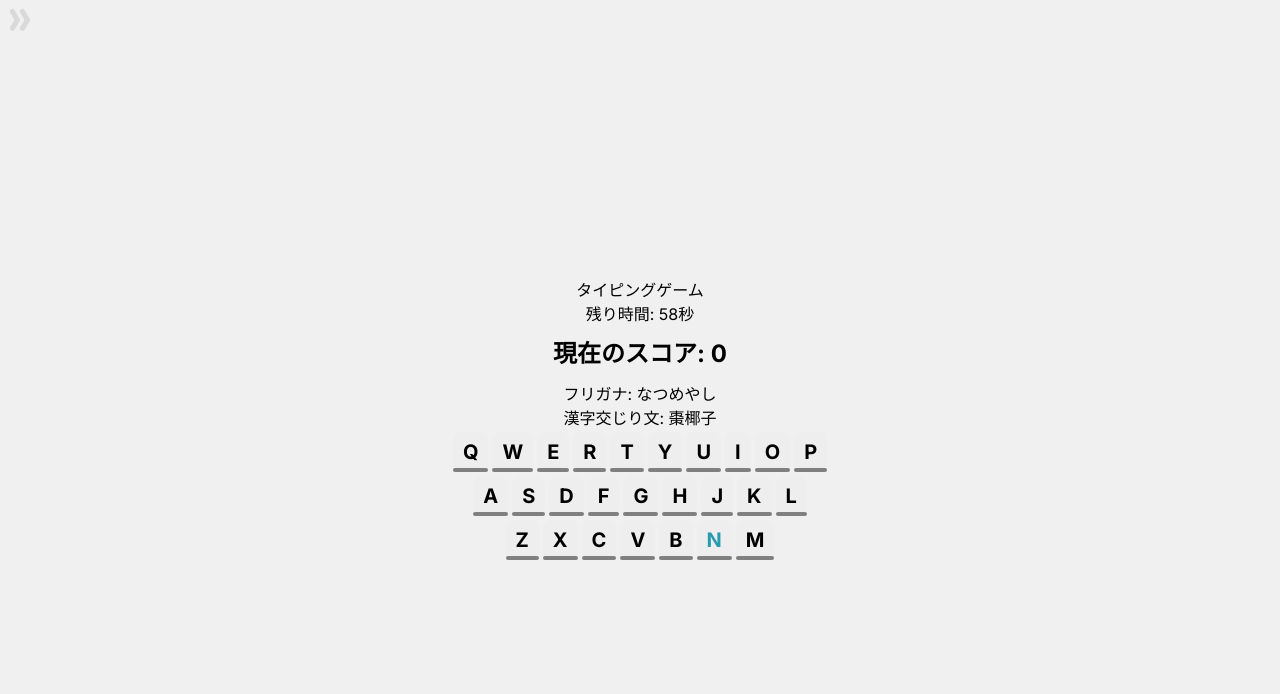
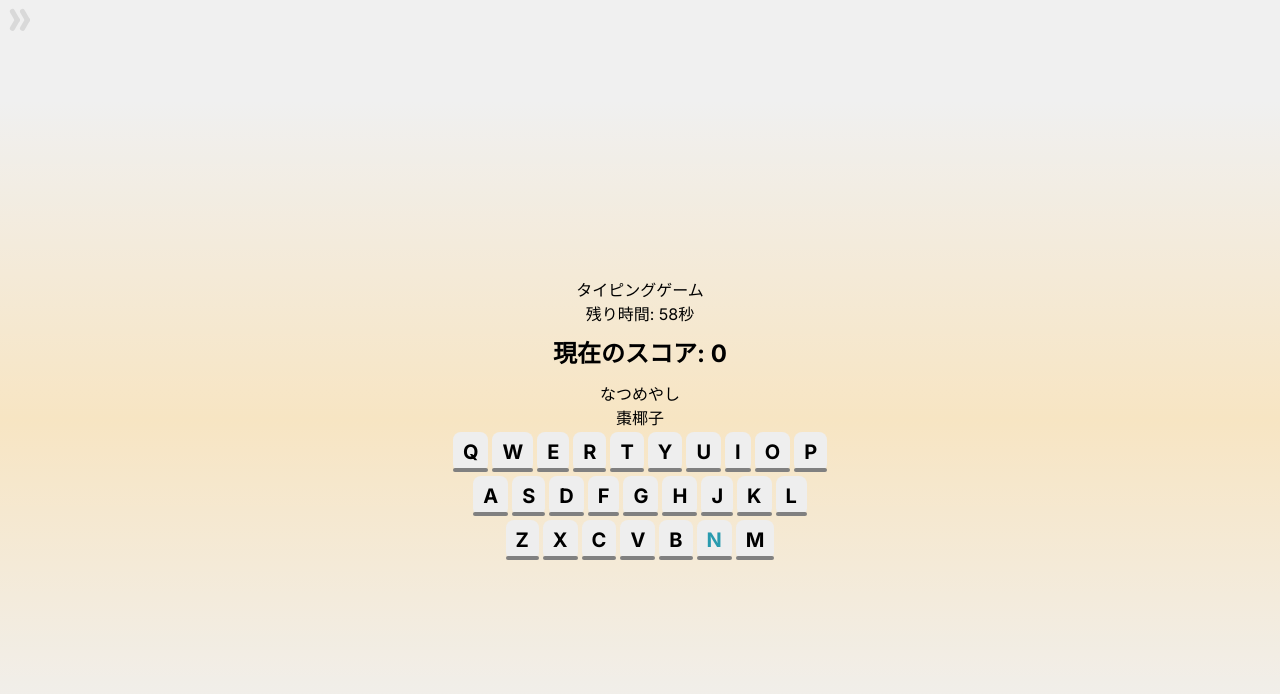
Before and after one commit to suimintoreyo/feec2, a Next.js app: page / in a window 1280 px wide. Both pictures are taken after a click on the button "ゲームスタート". Shown: the top 694 px of the page. Built offline with nearby package versions, Linux system fonts and the light colour scheme.

Commit message:
typingGmae.tsxUI調整

```diff
--- a/app/components/TypingGameF/TypingGame.module.css
+++ b/app/components/TypingGameF/TypingGame.module.css
@@ -28,4 +28,6 @@
     justify-content: center;
     align-items: center;
     height: 80vh;
+    width: 100vw; /* 画面の横幅を80%に指定 */
+    background: linear-gradient(to bottom, rgba(255, 255, 255, 0) 0%, rgba(255, 218, 150, 0.5) 50%, rgba(255, 255, 255, 0) 100%);
 }
--- a/app/components/TypingGameF/TypingGame.tsx
+++ b/app/components/TypingGameF/TypingGame.tsx
@@ -17,8 +17,10 @@ function TypingGame() {
           <div>
             <p>残り時間: {timer}秒</p>
             <p className={styles.score}>現在のスコア: {score}</p>
-            <p>フリガナ: {currentWord.furigana}</p>
-            <p>漢字交じり文: {currentWord.kanji}</p>
+            {/* フリガナ */}
+            <p>{currentWord.furigana}</p>
+            {/* 交じりテキスト */}
+            <p>{currentWord.kanji}</p>
             <Keyboard correctKey={correctKey} incorrectKey={incorrectKey} nextKey={nextKey} />
           </div>
         ) : (
```
